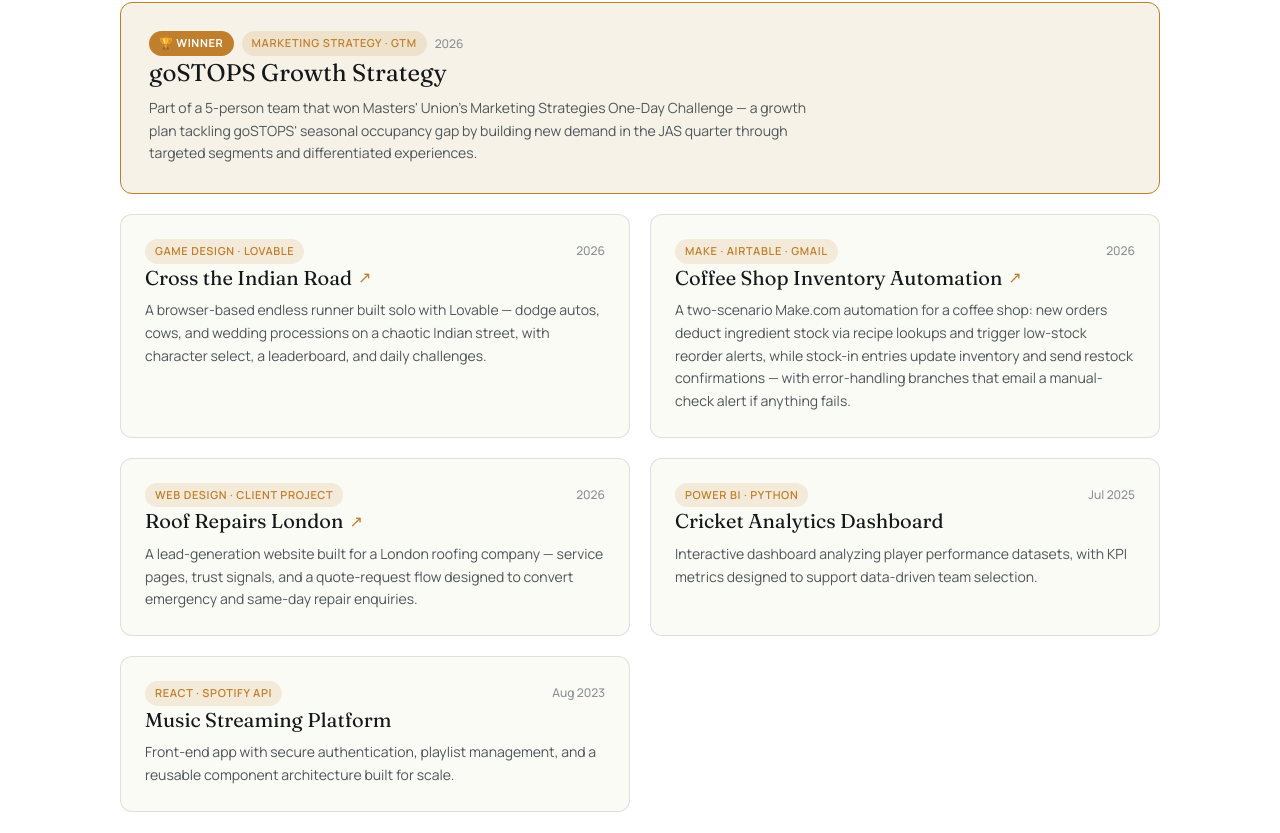
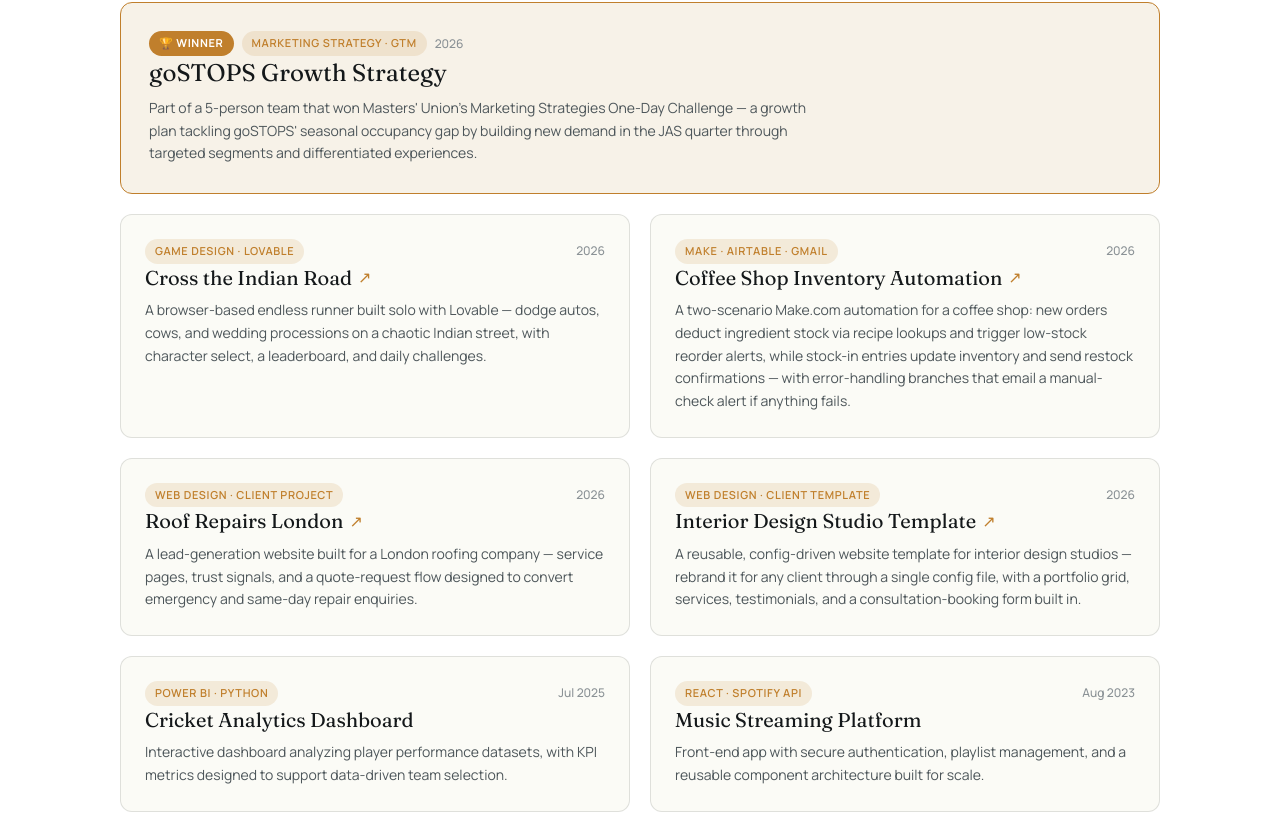
Before and after one commit to ayush-0309/ayush-garg-portfolio, a Next.js app: page / in a window 1280 px wide. Shown: the part 3339-4172 px from the top of the page. Built offline with nearby package versions, Linux system fonts and the light colour scheme.

Commit message:
Add Interior Design Studio Template client project

```diff
--- a/src/components/Projects.tsx
+++ b/src/components/Projects.tsx
@@ -38,6 +38,15 @@ const PROJECTS = [
       "A lead-generation website built for a London roofing company — service pages, trust signals, and a quote-request flow designed to convert emergency and same-day repair enquiries.",
     featured: false,
     href: "https://ayush-0309.github.io/roof-repairs-london/",
+  },
+  {
+    title: "Interior Design Studio Template",
+    stack: "Web Design · Client Template",
+    time: "2026",
+    detail:
+      "A reusable, config-driven website template for interior design studios — rebrand it for any client through a single config file, with a portfolio grid, services, testimonials, and a consultation-booking form built in.",
+    featured: false,
+    href: "https://ayush-0309.github.io/interior-design-template/",
   },
   {
     title: "Cricket Analytics Dashboard",
```
